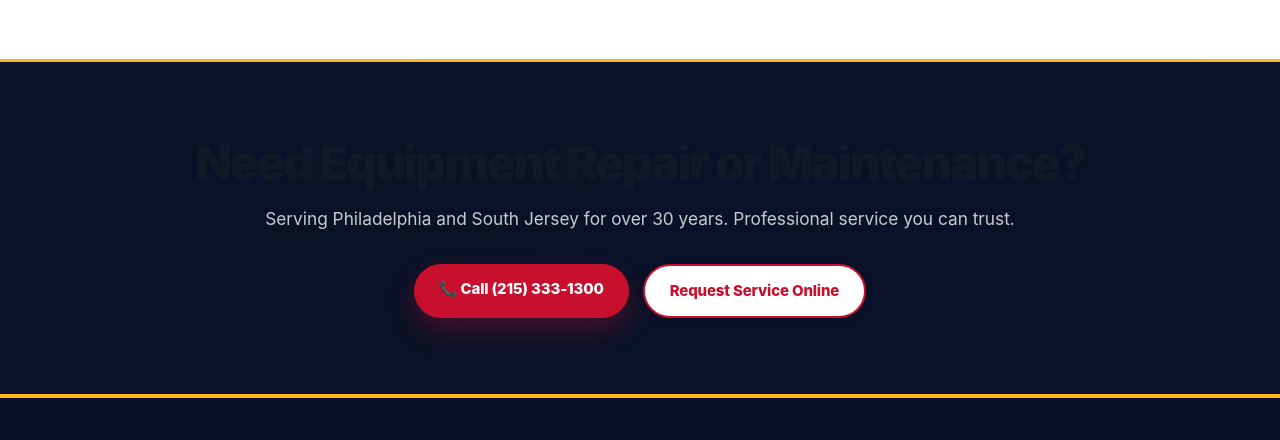
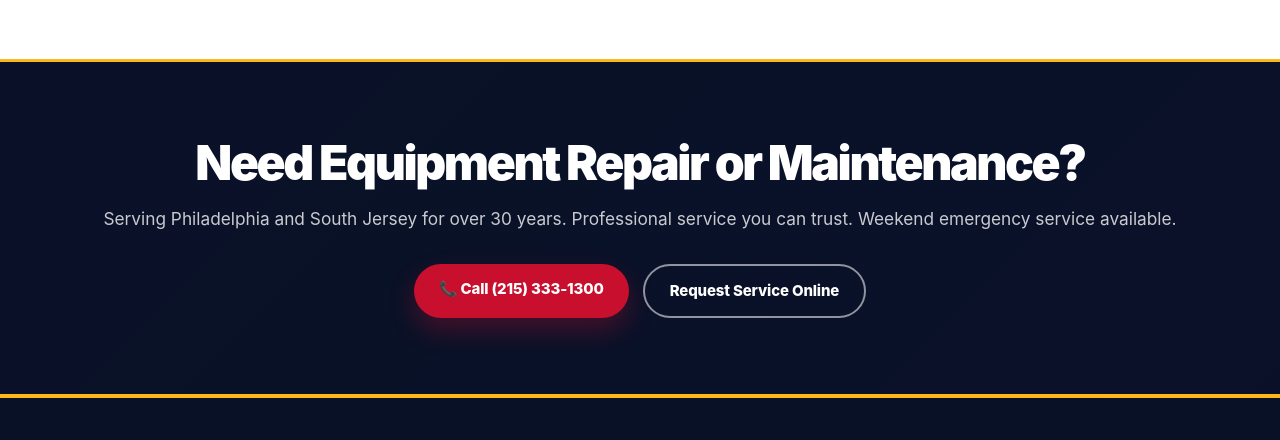
Before and after one commit to yonasshah/jomarc-website, a plain HTML site: page index.html in a window 1280 px wide. Shown: the part 3580-4020 px from the top of the page. Drawn offline with Linux system fonts and the light colour scheme.

Commit message:
Emergency service option added to contact form, updated CTA messaging on homepage and services page, and improved button visibility in CTA sections.

```diff
--- a/css/style.css
+++ b/css/style.css
@@ -1704,15 +1704,16 @@ button:focus:not(:focus-visible) {
 
 /* Better button visibility in CTA sections */
 .cta-section .btn-secondary {
+    background: transparent;
+    color: white;
+    border-color: rgba(255, 255, 255, 0.55);
+    box-shadow: none;
+}
+
+.cta-section .btn-secondary:hover {
     background: white;
-    border-color: var(--primary);
-    box-shadow: 0 2px 6px rgba(0, 0, 0, 0.12);
-}
-
-.cta-section .btn-secondary:hover {
-    background: var(--primary);
-    color: white;
-    border-color: var(--primary);
+    color: var(--navy);
+    border-color: white;
     box-shadow: 0 4px 8px rgba(0, 0, 0, 0.2);
 }
 
@@ -1720,7 +1721,7 @@ button:focus:not(:focus-visible) {
     font-size: clamp(1.75rem, 4vw, 2.5rem);
     font-weight: 700;
     margin-bottom: var(--spacing-sm);
-    color: var(--black);
+    color: #ffffff;
 }
 
 .cta-section p {
--- a/index.html
+++ b/index.html
@@ -259,7 +259,7 @@
     <section class="cta-section">
         <div class="container">
             <h2>Need Equipment Repair or Maintenance?</h2>
-            <p>Serving Philadelphia and South Jersey for over 30 years. Professional service you can trust.</p>
+            <p>Serving Philadelphia and South Jersey for over 30 years. Professional service you can trust. Weekend emergency service available.</p>
             <div class="cta-buttons">
                 <a href="tel:+12153331300" class="btn btn-primary">📞 Call (215) 333-1300</a>
                 <a href="contact.html" class="btn btn-secondary">Request Service Online</a>
```
Also changed, not shown: contact.html (+1 -0 lines), services.html (+2 -2 lines).
